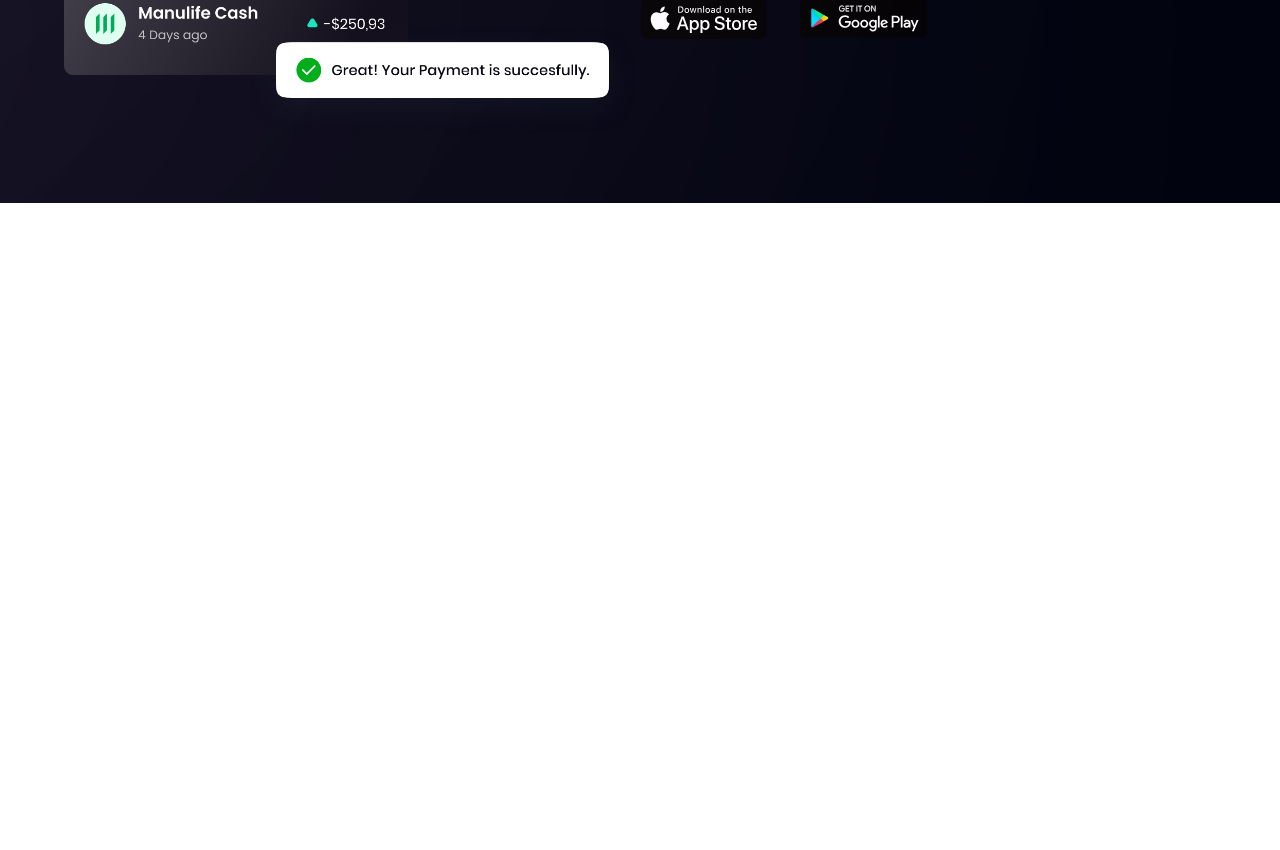
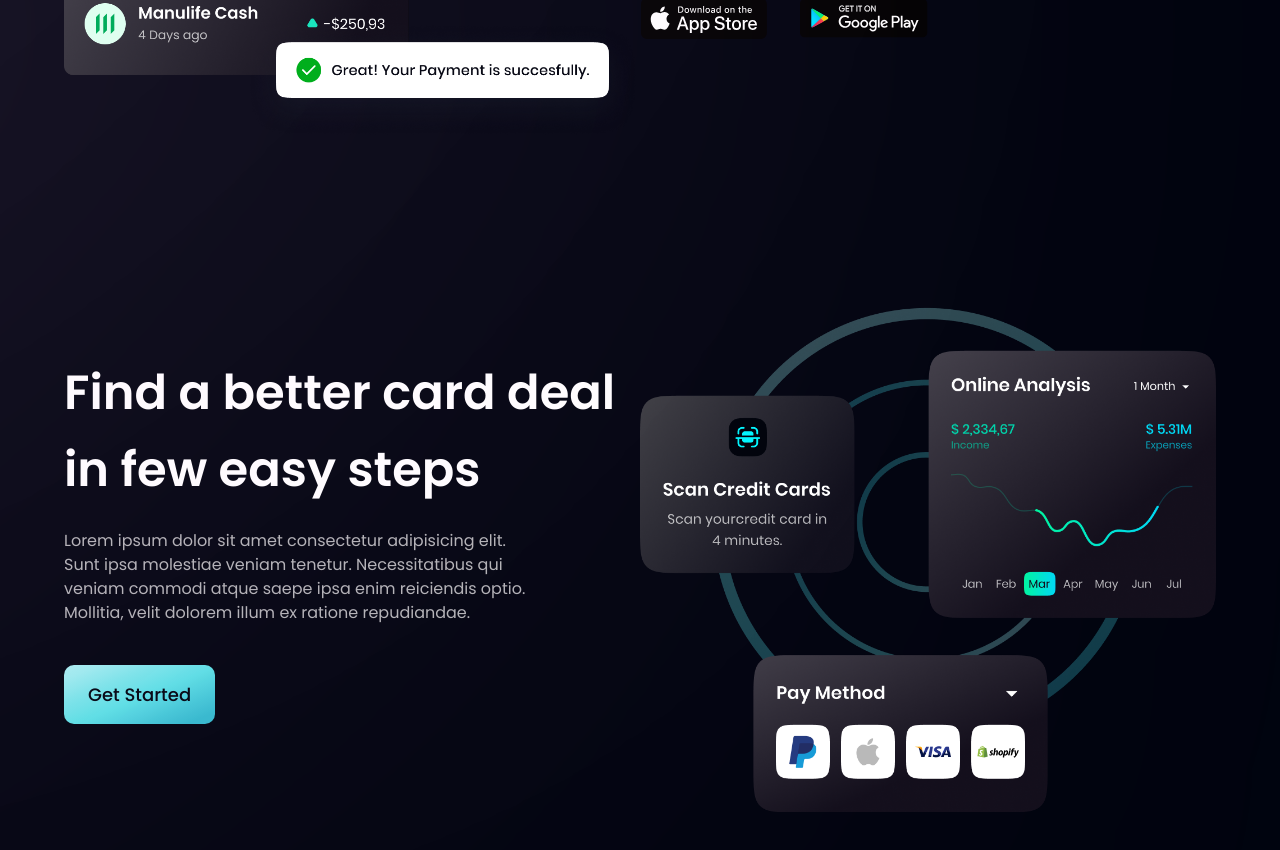
Before and after one commit to riyaz7122001/nextjs-website, a Next.js app: page / in a window 1280 px wide. Shown: the part 2025-2875 px from the top of the page. Before the commit the page ends 2228 px from the top, so only its background shows below. Built offline with nearby package versions, Linux system fonts and the light colour scheme.

Commit message:
Added cardDeal section

```diff
--- a/src/app/page.tsx
+++ b/src/app/page.tsx
@@ -20,8 +20,8 @@ export default function Home() {
           <Stats />
           <Business />
           <Billing />
-          {/* <CardDeal />
-          <Testimonials />
+          <CardDeal />
+          {/* <Testimonials />
           <Clients />
           <CallToAction />
           <Footer /> */}
--- a/src/components/Button.tsx
+++ b/src/components/Button.tsx
@@ -1,6 +1,6 @@
 const Button = ({ styles }: { styles: string }) => {
     return (
-        <button type="button" className={`py-4 px-6 bg-blue-gradient font-poppins font-medium text-[18px] text-primary outline-none ${styles} rounded-md`}>
+        <button type="button" className={`md:py-4 py-3 md:px-6 px-5 bg-blue-gradient font-poppins font-medium text-[18px] text-primary outline-none ${styles} rounded-[10px]`}>
             Get Started
         </button>
     )
--- a/src/components/CardDeal.tsx
+++ b/src/components/CardDeal.tsx
@@ -1,6 +1,20 @@
+import styles, { layout } from "@/styles/styles";
+import Button from "./Button";
+
 const CardDeal = () => {
     return (
-        <div>CardDeal</div>
+        <section className={layout.section}>
+            <div className={layout.sectionInfo}>
+                <h2 className={styles.heading2}>Find a better card deal <br className="sm:block hidden" /> in few easy steps
+                </h2>
+                <p className={`${styles.paragraph} max-w-[475px] mt-5`}>Lorem ipsum dolor sit amet consectetur adipisicing elit. Sunt ipsa molestiae veniam tenetur. Necessitatibus qui veniam commodi atque saepe ipsa enim reiciendis optio. Mollitia, velit dolorem illum ex ratione repudiandae.
+                </p>
+                <Button styles="mt-10" />
+            </div>
+            <div className={layout.sectionImg}>
+                <img src="/icons/card.png" alt="card" className="w-[100%] h-[100%] object-contain" />
+            </div>
+        </section>
     )
 }
 
```
